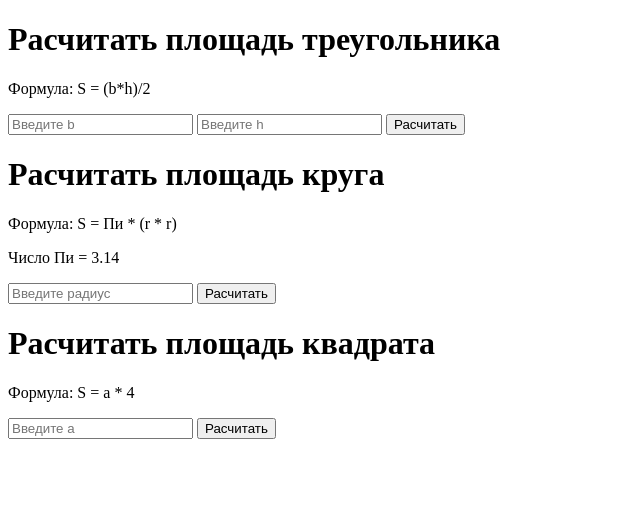
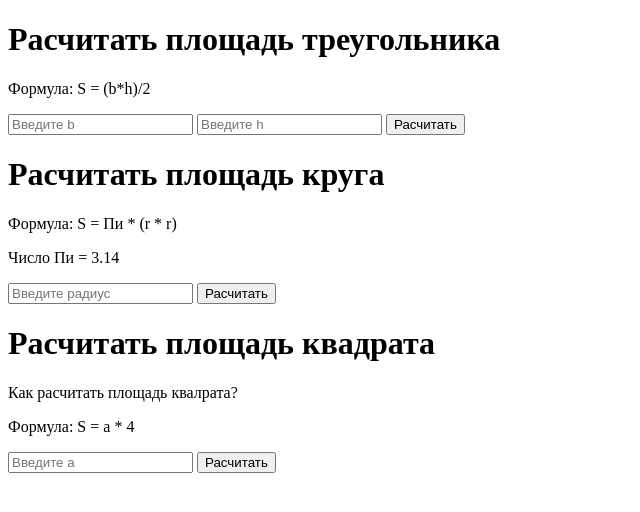
Before and after one commit to EfBrake1/area_simple_figures, a plain HTML site: page index.html in a window 1280 px wide. Shown: the whole page, without its empty margins (0-640 px from the left). Drawn offline with Linux system fonts and the light colour scheme.

Commit message:
Check my comment
wrong code

```diff
--- a/index.html
+++ b/index.html
@@ -24,6 +24,7 @@
     </div>
     <div>
         <h1>Расчитать площадь квадрата</h1>
+        <p>Как расчитать площадь квалрата?</p>
         <p>Формула: S = a * 4</p>
         <input type="number" class="num4" placeholder="Введите a">
         <button class="check2">Расчитать</button>
```
